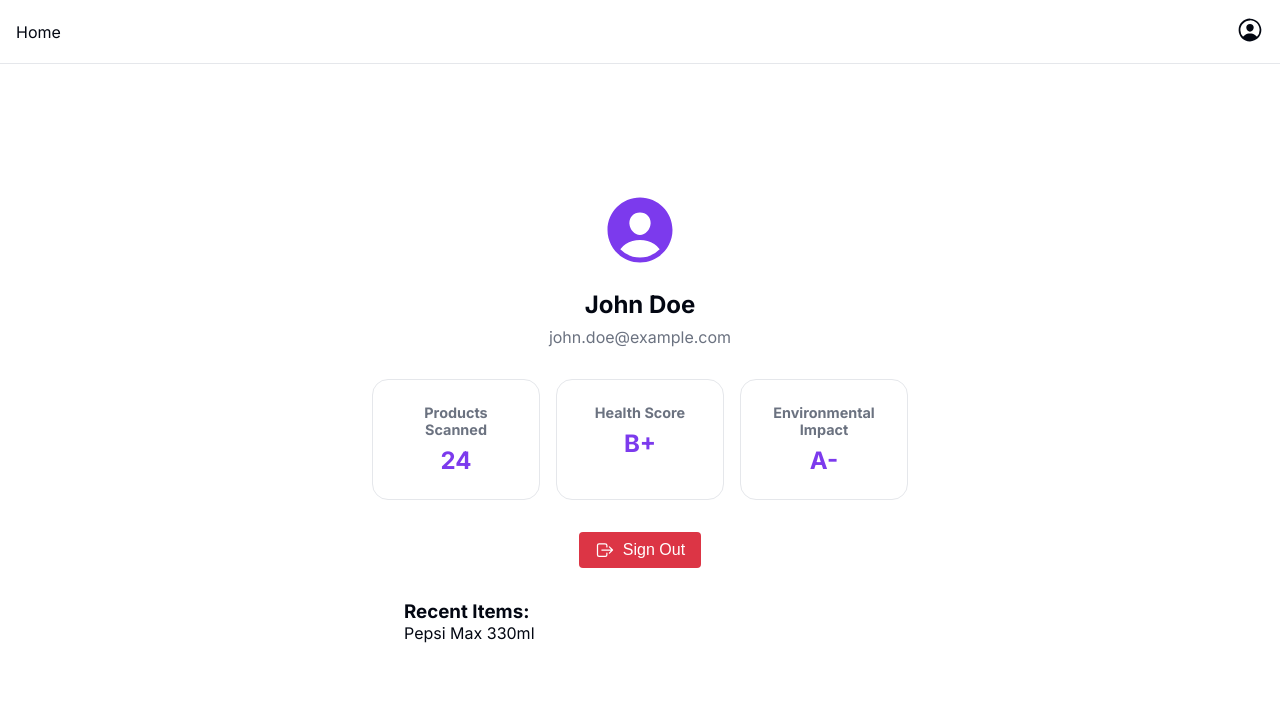
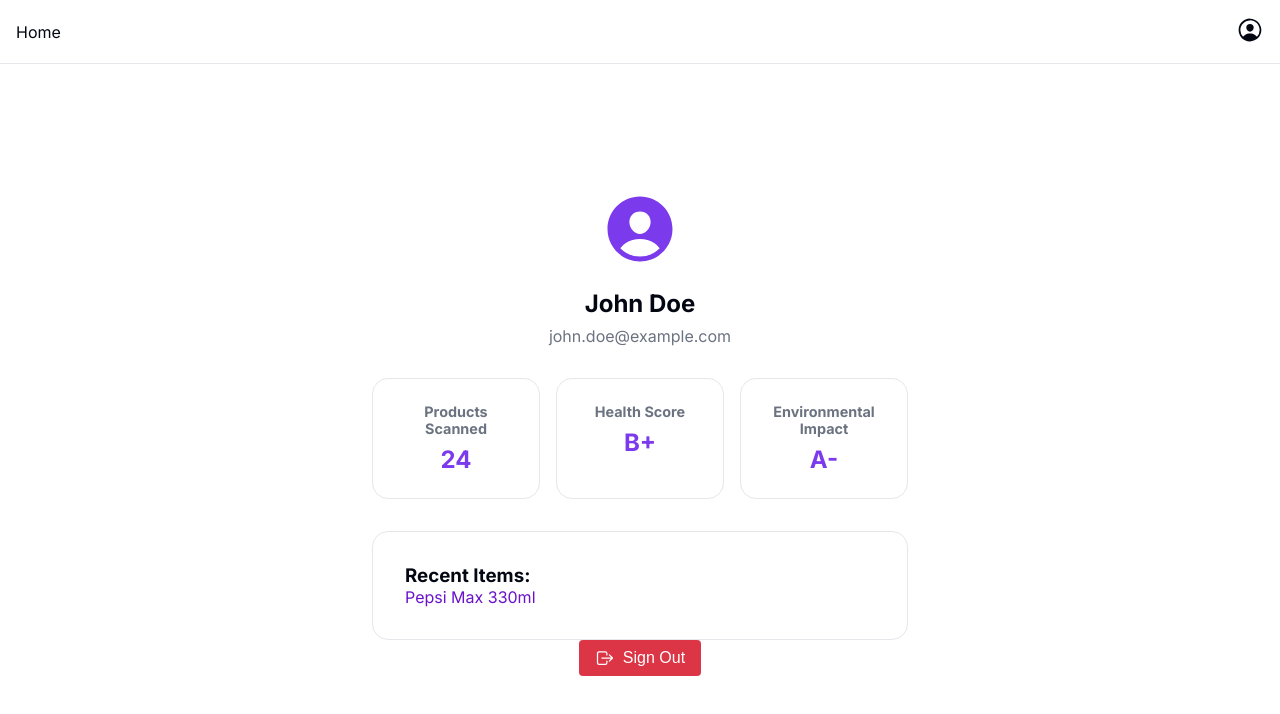
Before and after one commit to evisos-ons/ibm-hackathon-2025, a Next.js app: page /profile in a window 1280 px wide. Shown: the top 714 px of the page. Built offline with nearby package versions, Linux system fonts and the light colour scheme.

Commit message:
class recentlyScanned upd

```diff
--- a/pages/profile.js
+++ b/pages/profile.js
@@ -38,6 +38,11 @@ export default function ProfilePage() {
             </div>
           </div>
 
+          <div className={styles.recentlyScanned}>
+            <h3>Recent Items:</h3>
+            <p>Pepsi Max 330ml</p>
+          </div>
+
           <div className={styles.profileActions}>
             <button
               onClick={handleLogout}
@@ -48,10 +53,7 @@ export default function ProfilePage() {
             </button>
           </div>
 
-          <div className={styles.recentlyScanned}>
-            <h3>Recent Items:</h3>
-            <p>Pepsi Max 330ml</p>
-          </div>
+
         </div>
       </main>
     </div>
--- a/styles/page.module.css
+++ b/styles/page.module.css
@@ -1193,7 +1193,15 @@
 }
 
 .recentlyScanned {
+  background: hsl(var(--card));
+  border: 1px solid hsl(var(--border));
+  border-radius: var(--radius);
+  padding: 2rem;
   max-width: 600px;
   margin: 0 auto;
   padding: 2rem;
 }
+
+.recentlyScanned p {
+  color: #6a11cb;
+}
```
